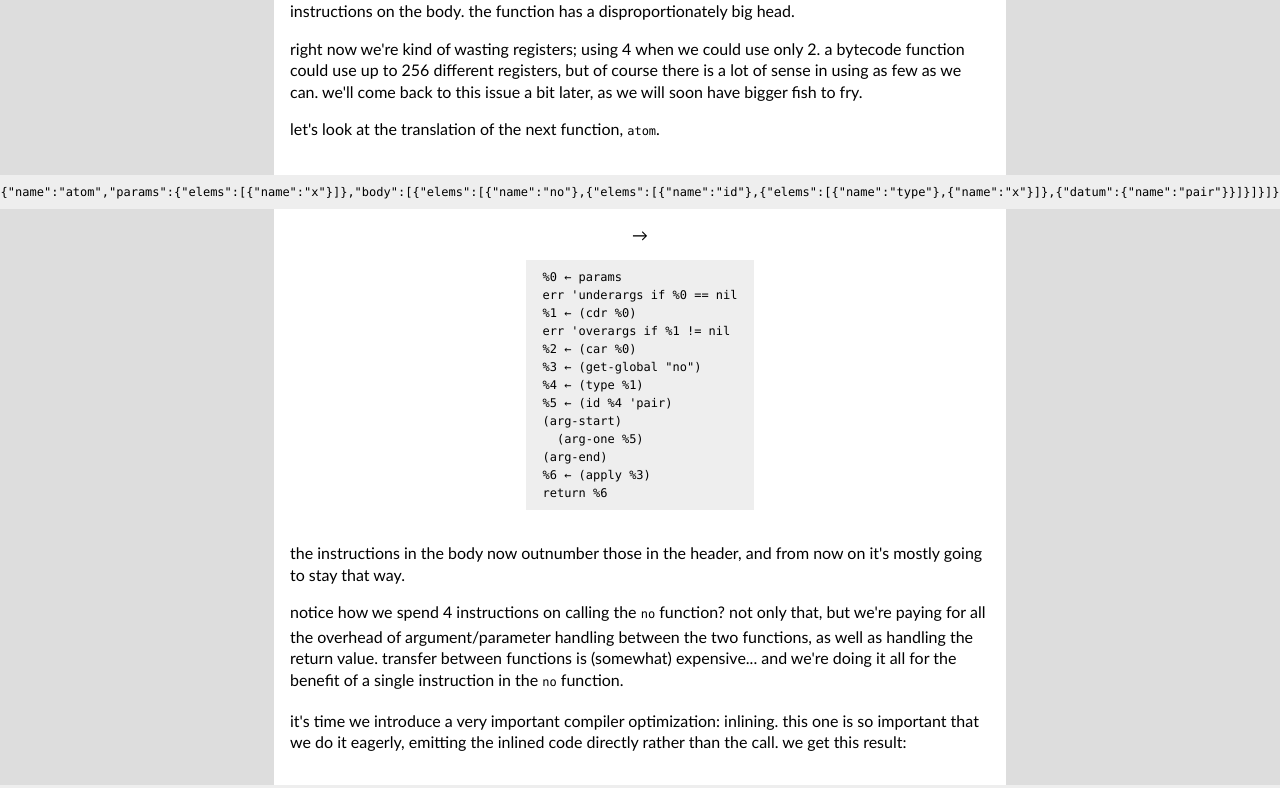
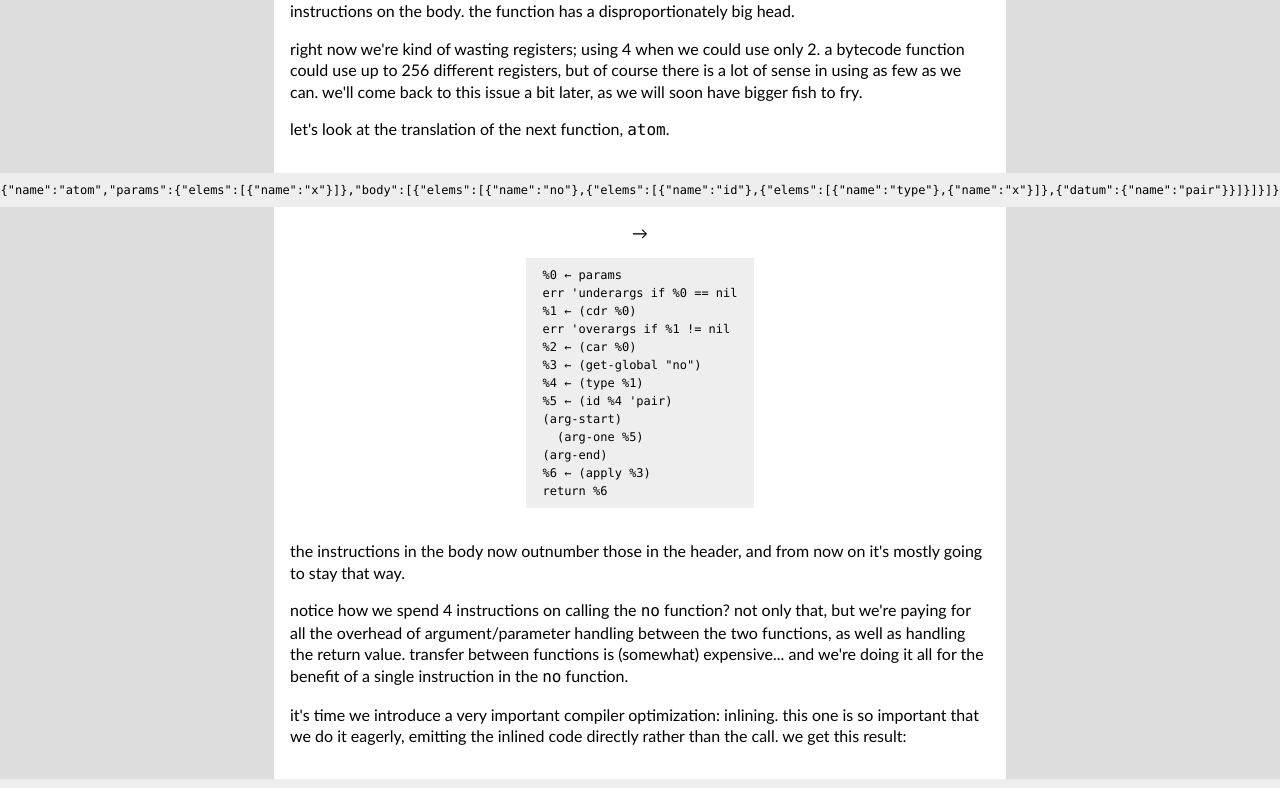
Before and after one commit to masak/syntax-driven, a React (Create React App) app: page / in a window 1280 px wide. Shown: the part 1101-1889 px from the top of the page. Built offline with nearby package versions, Linux system fonts and the light colour scheme.

Commit message:
Keep code in pre small, but code outside big

```diff
--- a/src/App.css
+++ b/src/App.css
@@ -32,6 +32,10 @@ pre {
 
 code {
   font-family: SFMono-Regular, Consolas, Liberation Mono, Menlo, monospace;
+  font-size: 16px;
+}
+
+pre code {
   font-size: 12px;
 }
 
```
